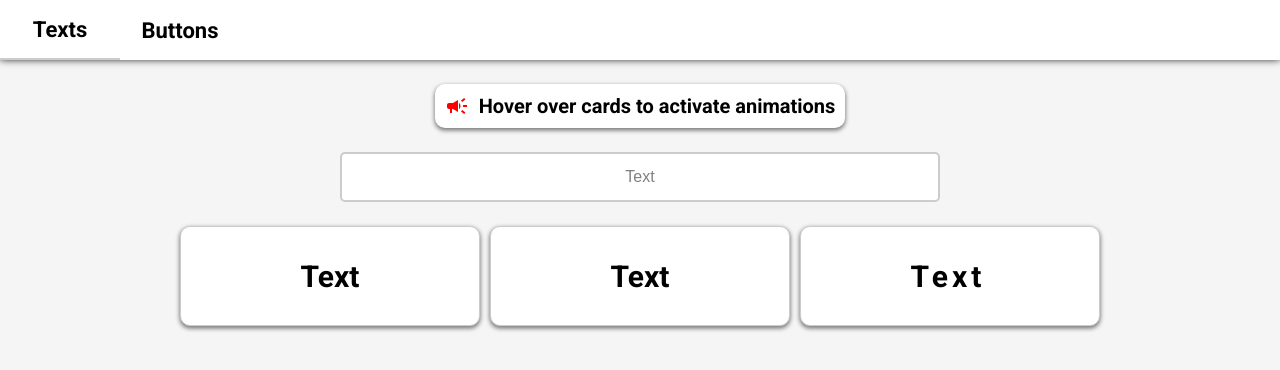
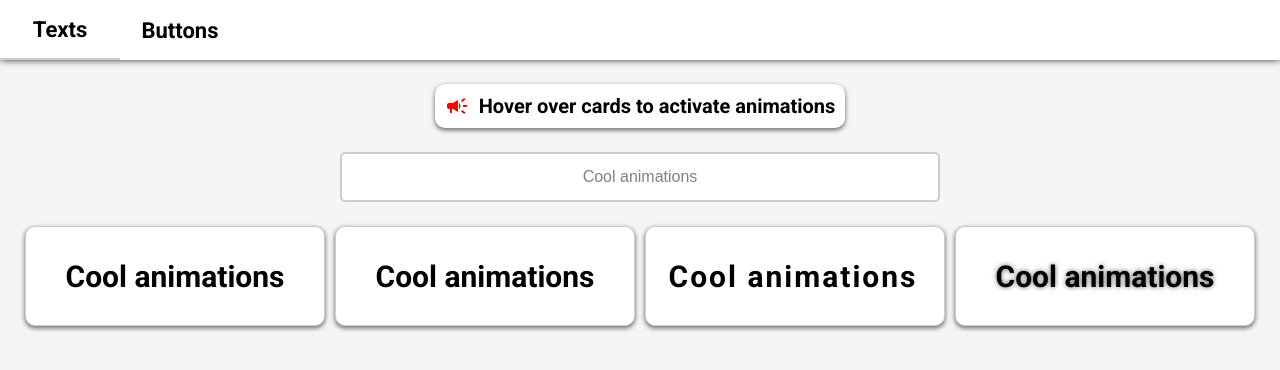
Before and after one commit to OthavioH/AnimationsLab, a React (Vite) app: page / in a window 1280 px wide. Shown: the top 370 px of the page. Built offline with nearby package versions, Linux system fonts and the light colour scheme.

Commit message:
Created the text shadow pulse animation

```diff
--- a/src/pages/TextsPage/TextsPage.tsx
+++ b/src/pages/TextsPage/TextsPage.tsx
@@ -4,7 +4,7 @@ import TextInput from "../../components/form/TextInput/TextInput";
 import TextAnimationList from "./components/TextAnimation/TextAnimationList/TextAnimationList";
 
 export default function TextsPage() {
-  const [text, setText] = useState<string>("Text");
+  const [text, setText] = useState<string>("Cool animations");
 
   return (
     <TextPageMain>
--- a/src/pages/TextsPage/components/TextAnimation/TextAnimationList/TextAnimationList.tsx
+++ b/src/pages/TextsPage/components/TextAnimation/TextAnimationList/TextAnimationList.tsx
@@ -1,9 +1,9 @@
-import styled from "styled-components";
 import {
   AnimationList,
   FadeAnimation,
   SlideAnimation,
   TextAnimationItem,
+  TextShadowAnimation,
   TextWrapper,
   TypingAnimation,
 } from "../styles/TextAnimation.styles";
@@ -26,6 +26,9 @@ export default function TextAnimationList({ text }: TextAnimationListProps) {
           <TextWrapper>{text}</TextWrapper>
         </TypingAnimation>
       </TextAnimationItem>
+      <TextAnimationItem>
+        <TextShadowAnimation>{text}</TextShadowAnimation>
+      </TextAnimationItem>
     </AnimationList>
   );
 }
--- a/src/pages/TextsPage/components/TextAnimation/styles/TextAnimation.styles.ts
+++ b/src/pages/TextsPage/components/TextAnimation/styles/TextAnimation.styles.ts
@@ -147,7 +147,7 @@ export const TextWrapper = styled.div`
   border-right: 0.15em solid transparent; // set the cursor effect
   height: fit-content; // height needs to be the same of the text
   margin: 0 auto; // center the text
-  letter-spacing: 4px;
+  letter-spacing: 2px;
 `;
 
 export const TypingAnimation = styled(Animation)`
@@ -162,3 +162,19 @@ export const TypingAnimation = styled(Animation)`
       ${blinkAnimation} 0.75s step-end infinite; */
   }
 `;
+
+const textShadowPulseAnimation = keyframes`
+    0% {
+    text-shadow: 0 0 0 rgba(0, 0, 0, 0.6);
+  }
+  50% {
+    text-shadow: 0 0 10px rgba(0, 0, 0, 0.6);
+  }
+  100% {
+    text-shadow: 0 0 0 rgba(0, 0, 0, 0.6);
+  }
+`;
+
+export const TextShadowAnimation = styled(Animation)`
+  animation: ${textShadowPulseAnimation} 2s ease-in-out infinite;
+`;
```
